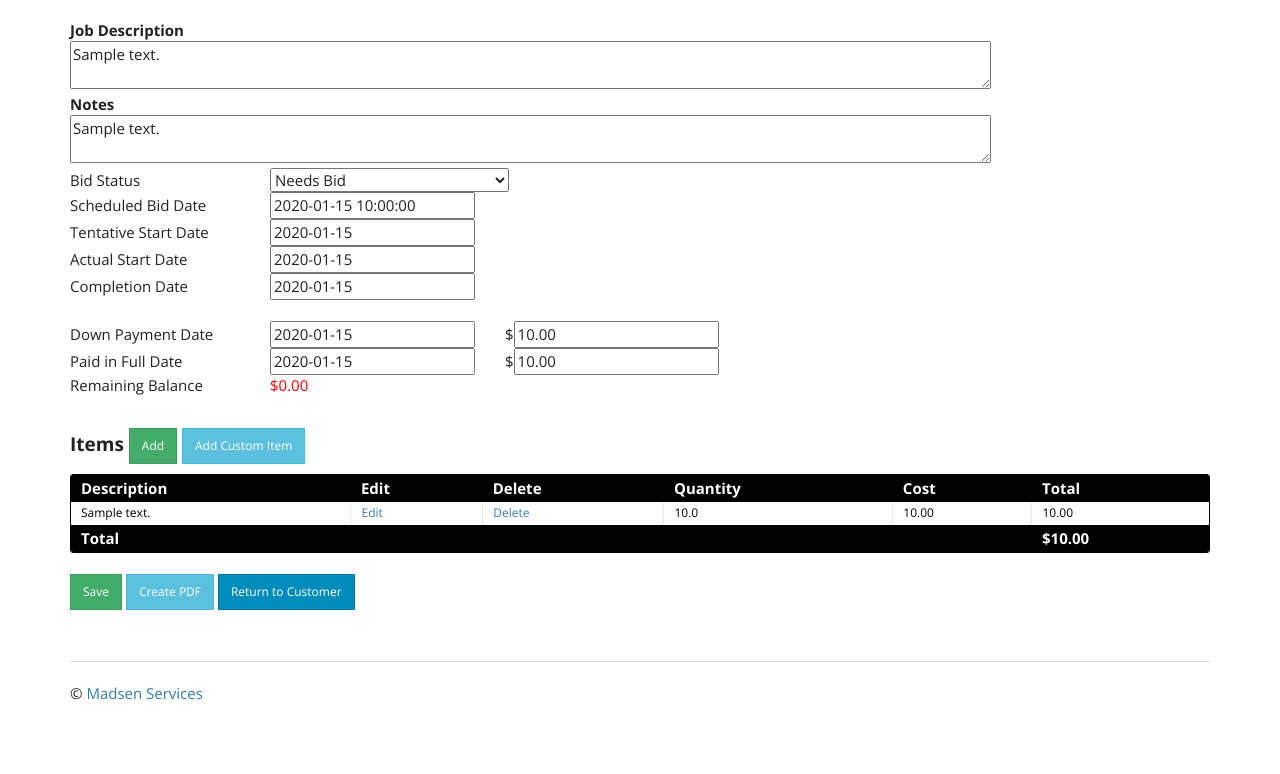
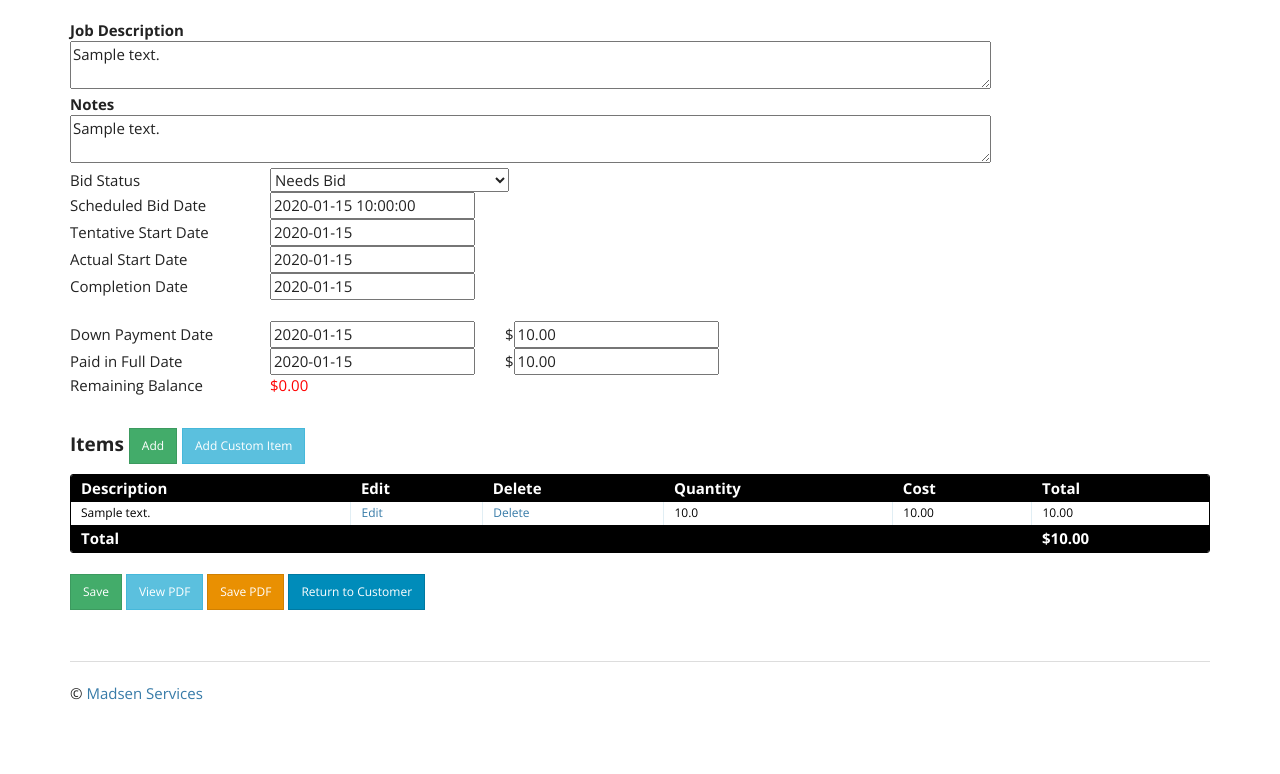
Before and after one commit to ande0581/madsenconcrete, a Flask app: page /bid_edit/1/ in a window 1280 px wide. Shown: the part 124-898 px from the top of the page. Run offline with Flask 2, Linux system fonts and the light colour scheme; the visitor is signed in with stand-in values (Sample User, id 1); tables that the repository leaves empty hold one stand-in row (values such as "Sample post").

Commit message:
add option to save bid pdf to local machine

```diff
--- a/project/bid/views.py
+++ b/project/bid/views.py
@@ -2,6 +2,7 @@
 
 import pytz  # used to configure local timezones
 import datetime
+import os
 from functools import wraps
 from flask import flash, redirect, render_template, request, session, url_for, Blueprint
 from sqlalchemy.sql import func
@@ -156,12 +157,13 @@ def bid_delete(bid_delete_id):
 
 
 # Bid Create PDF
-@bid_blueprint.route('/bid_create_pdf/<int:bid_id_pdf>/', methods=['GET', 'POST'])
+@bid_blueprint.route('/bid_create_pdf/<int:bid_id_pdf>/', defaults={'save_to_disk': False}, methods=['GET', 'POST'])
+@bid_blueprint.route('/bid_create_pdf/<int:bid_id_pdf>/<save_to_disk>', methods=['GET', 'POST'])
 @login_required
-def bid_create_pdf(bid_id_pdf):
-    bid = db.session.query(Bid).filter_by(id=bid_id_pdf).first()
-    address = db.session.query(Address).filter_by(id=bid.address_id).first()
-    customer = db.session.query(Customer).filter_by(id=address.customer_id).first()
+def bid_create_pdf(bid_id_pdf, save_to_disk):
+    bid = Bid.query.get(bid_id_pdf)
+    address = Address.query.get(bid.address_id)
+    customer = Customer.query.get(address.customer_id)
     html = render_template('bid_pdf.html',
                            bid_id=bid_id_pdf,
                            sum_of_items=sum_all_items_one_bid(bid_id_pdf),
@@ -170,4 +172,42 @@ def bid_create_pdf(bid_id_pdf):
                            bid_time=datetime.datetime.now(pytz.timezone('US/Central')).strftime('%x'),
                            address=address,
                            customer=customer)
+    if save_to_disk:
+        # useful path examples http://stackoverflow.com/questions/5137497/find-current-directory-and-files-directory
+
+        # Set appropriate slash depending on OS
+        if os.name =='nt':
+            base_dir = "{}\\{}".format(os.getcwd(), 'customer_data')
+        else:
+            base_dir = "{}/{}".format(os.getcwd(), 'customer_data')
+
+        # Escape illegal directory path characters and replace with underscore
+        customer_name = customer.name
+        for character in ['<', '>', ':', '"', '/', '\\', '|', '?', '*', ' ']:
+            if character in customer_name:
+                customer_name = customer_name.replace(character, "_")
+
+        # Set appropriate slash depending on OS
+        if os.name =='nt':
+            customer_folder = "{}_{}\\".format(customer_name, customer.id)
+        else:
+            customer_folder = "{}_{}/".format(customer_name, customer.id)
+
+        # Create the directory path
+        directory = os.path.join(base_dir, customer_folder)
+
+        # Create directory if it doesnt exist
+        if not os.path.isdir(directory):
+            os.makedirs(directory)
+
+        # Combine generate filename and combine with path
+        current_date = datetime.datetime.now(pytz.timezone('US/Central')).strftime('%Y%m%d%H%M')
+        filename = "{}_{}.pdf".format(customer_name, current_date)
+        path = directory + filename
+
+        # Create pdf and store it on server
+        HTML(string=html).write_pdf(path)
+
+        flash("The bid was saved to hard disk")
+        return redirect(url_for('bid.bid_edit', bid_edit_id=bid.id))
     return render_pdf(HTML(string=html))
--- a/project/templates/bid_form_edit.html
+++ b/project/templates/bid_form_edit.html
@@ -243,7 +243,9 @@
 <br>
     <button class="btn btn-sm btn-success" type="submit">Save</button>
     <a href="{{ url_for('bid.bid_create_pdf', bid_id_pdf=bid_id) }}" target="_blank" class="btn btn-sm btn-info"
-       role="button">Create PDF</a>
+       role="button">View PDF</a>
+    <a href="{{ url_for('bid.bid_create_pdf', bid_id_pdf=bid_id, save_to_disk=True) }}" class="btn btn-sm btn-warning"
+       role="button">Save PDF</a>
     <a href="{{ url_for('customer.customer_details', customer_id=customer.id) }}" class="btn btn-sm btn-primary"
        role="button">Return to Customer</a>
 </form>
```
